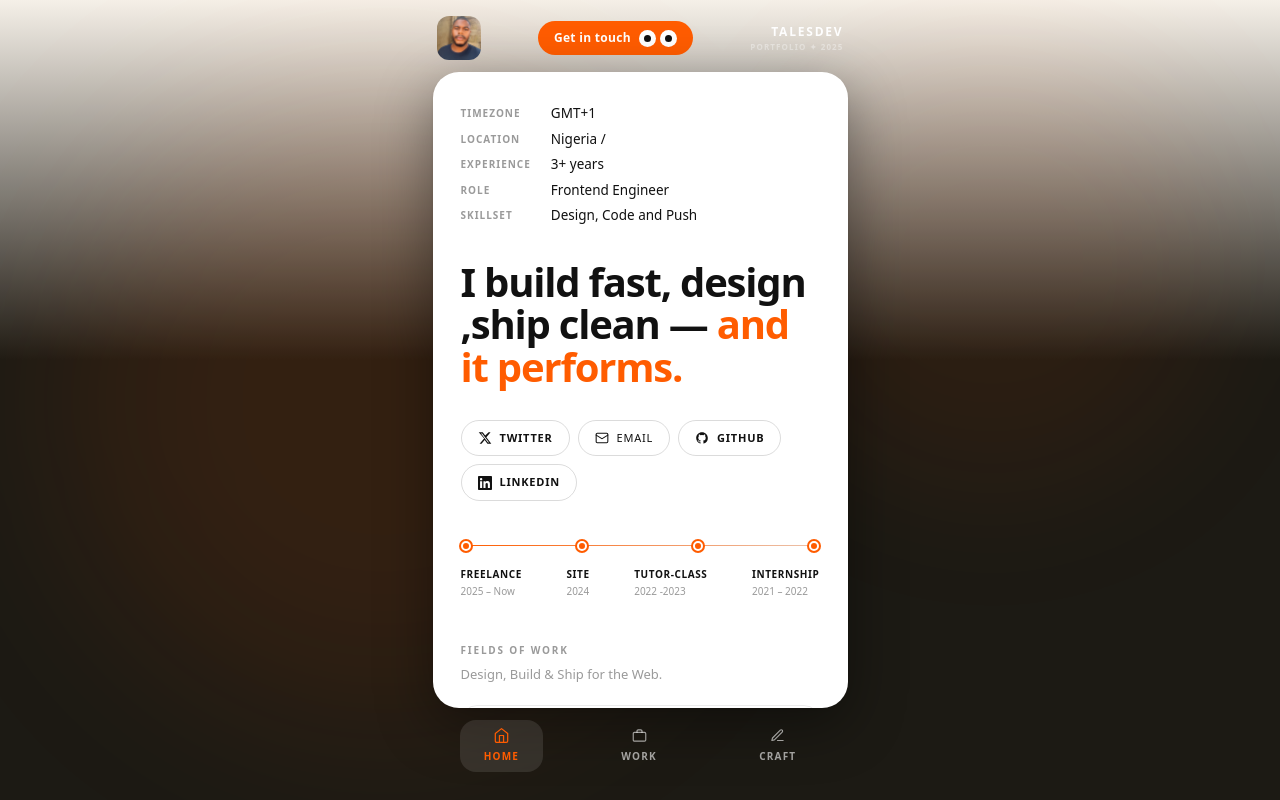
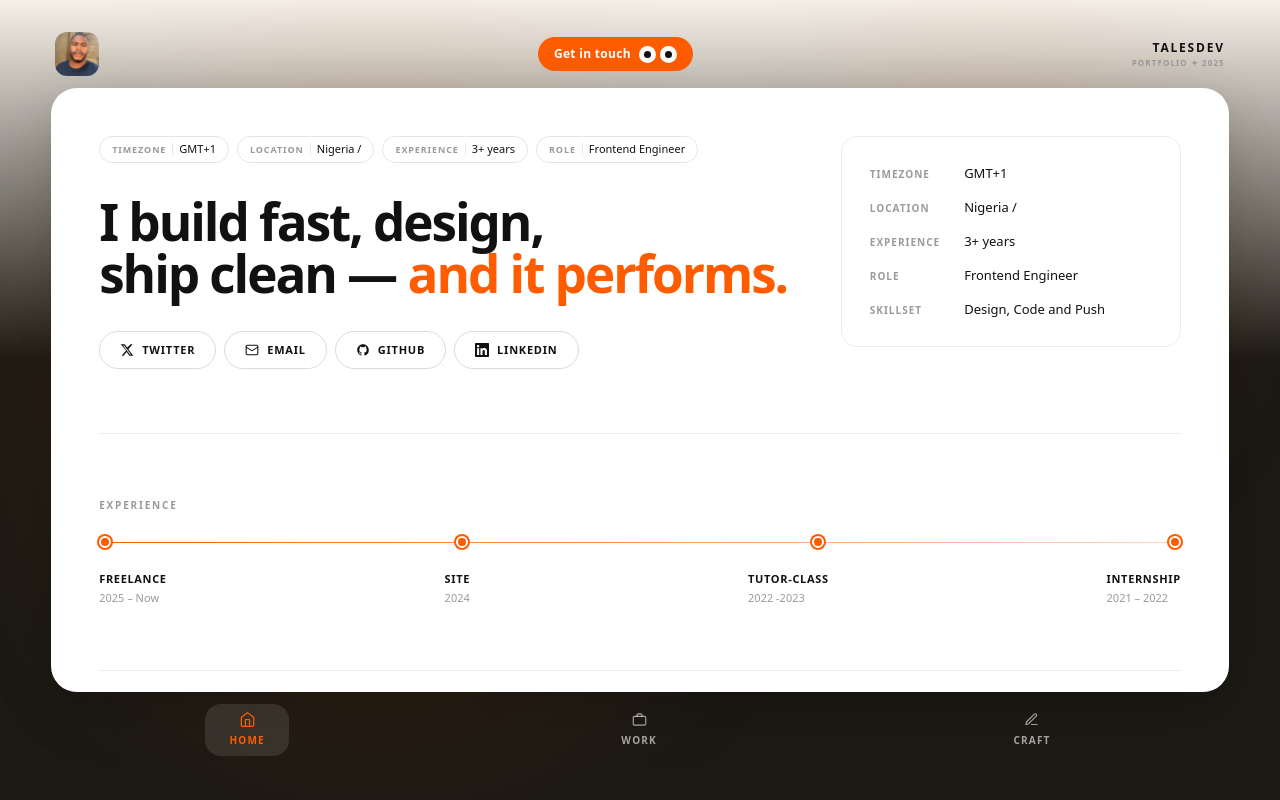
Before and after one commit to Talesoftoba/Tales, a Next.js app: page / in a window 1280 px wide. Built offline with nearby package versions, Linux system fonts and the light colour scheme.

Commit message:
desktop1

```diff
--- a/app/components/BottomNav.tsx
+++ b/app/components/BottomNav.tsx
@@ -31,7 +31,6 @@ export default function BottomNav() {
               }
             `}
           >
-            {/* icon — scale up active */}
             <span className={`transition-transform duration-200 ${active ? "scale-110" : ""}`}>
               <Icon />
             </span>
--- a/app/components/CardShell.tsx
+++ b/app/components/CardShell.tsx
@@ -8,46 +8,38 @@ export default function CardShell({ children }: { children: React.ReactNode }) {
     <>
       <style>{`
         #card::-webkit-scrollbar { display: none; }
+        .page-bg {
+          background: linear-gradient(to bottom, #F5F0E8 0%, #1C1A14 45%);
+        }
       `}</style>
 
-      <main
-        className="relative flex items-start justify-center min-h-screen overflow-hidden font-body pt-4 pb-4"
-        style={{ background: "linear-gradient(to bottom, #F5F0E8 0%, #1C1A14 45%)" }}
-      >
+      <main className="page-bg relative flex justify-center min-h-screen overflow-x-hidden font-body">
 
-        {/* background glows */}
+        {/* glows */}
         <div aria-hidden className="pointer-events-none fixed inset-0">
           <div className="absolute bottom-[10%] left-[5%] w-[50vw] h-[50vw] rounded-full bg-[#FF5C00]/10 blur-[90px]" />
           <div className="absolute top-[5%] right-[5%] w-[35vw] h-[35vw] rounded-full bg-[#FF5C00]/7 blur-[70px]" />
         </div>
 
-        {/* full column */}
-        <div
-          className="relative z-10 w-[min(415px,92vw)] flex flex-col"
-          style={{ height: "calc(100dvh - 2rem)" }}
+        {/* shared column — narrow on mobile, wider on desktop */}
+        <div className="relative z-10 w-[96vw] max-w-[520px] md:max-w-none md:w-[92vw] flex flex-col pt-4 pb-4 md:py-8"
+          style={{ height: "100dvh" }}
         >
-
-          {/* HEADER — text colors flipped for dark bg */}
-          <div className="shrink-0 flex items-center justify-between px-1 pb-3">
-            <div className="w-11 h-11 rounded-xl overflow-hidden relative shrink-0">
+          {/* header */}
+          <div className="flex-shrink-0 flex items-center justify-between px-1 pb-3">
+            <div className="w-11 h-11 rounded-xl overflow-hidden relative flex-shrink-0">
               <Image src="/avatar1.jpg" alt="Avatar" quality={100} fill className="object-cover" />
             </div>
-
             <ContactButton phone={META.phone} />
-
             <div className="text-right select-none pointer-events-none">
-              <p className="font-display text-[12px] font-extrabold tracking-[0.15em] uppercase text-white">
-                Talesdev
-              </p>
-              <p className="font-display text-[8px] font-bold tracking-[0.14em] uppercase text-white/40">
-                Portfolio ✦ 2025
-              </p>
+              <p className="font-display text-[12px] font-extrabold tracking-[0.15em] uppercase text-[#111111]">Talesdev</p>
+              <p className="font-display text-[8px] font-bold tracking-[0.14em] uppercase text-[#9A9A9A]">Portfolio ✦ 2025</p>
             </div>
           </div>
 
-          {/* WHITE CARD */}
+          {/* white card — scrolls internally on both mobile and desktop */}
           <div
-            className="flex-1 min-h-0 w-full bg-white rounded-[26px] shadow-[0_2px_4px_rgba(0,0,0,0.08),0_16px_56px_rgba(0,0,0,0.4)]"
+            className="flex-1 min-h-0 w-full bg-white rounded-[26px] shadow-[0_2px_4px_rgba(0,0,0,0.04),0_16px_56px_rgba(0,0,0,0.18)]"
             style={{ overflow: "hidden" }}
           >
             <div
@@ -59,17 +51,16 @@ export default function CardShell({ children }: { children: React.ReactNode }) {
                 msOverflowStyle: "none",
                 scrollbarWidth: "none",
               } as React.CSSProperties}
-              className="px-7 pt-8 pb-6"
+              className="px-7 pt-8 pb-6 md:px-12 md:pt-12"
             >
               {children}
             </div>
           </div>
 
-          {/* BOTTOM NAV — blends right into the dark bg */}
-          <div className="shrink-0">
+          {/* bottom nav */}
+          <div className="flex-shrink-0">
             <BottomNav />
           </div>
-
         </div>
 
       </main>
--- a/app/page.tsx
+++ b/app/page.tsx
@@ -1,16 +1,11 @@
 import { Fragment } from "react";
 import Link from "next/link";
 import CardShell from "./components/CardShell";
-import { IconX, IconMail, IconGithub, IconLinkedin} from "./components/icons";
+import { IconX, IconMail, IconGithub, IconLinkedin } from "./components/icons";
 import { META, TIMELINE, WORK } from "./lib/data";
 import {
-  SiReact,
-  SiNextdotjs,
-  SiTypescript,
-  SiFigma,
-  SiFramer,
-  SiTailwindcss,
-  SiGit,
+  SiReact, SiNextdotjs, SiTypescript, SiFigma,
+  SiFramer, SiTailwindcss, SiGit,
 } from "react-icons/si";
 
 const STACK = [
@@ -35,129 +30,75 @@ export default function Home() {
   return (
     <CardShell>
 
-      {/* info grid */}
-      <section
-        className="grid gap-y-1.75 gap-x-5 mb-9"
-        style={{ gridTemplateColumns: "auto 1fr" }}
-      >
-        {(
-          [
+      {/* ══════════════════════════════
+          MOBILE layout
+      ══════════════════════════════ */}
+      <div className="md:hidden">
+
+        <section className="grid gap-y-1.5 gap-x-5 mb-9" style={{ gridTemplateColumns: "auto 1fr" }}>
+          {([
             ["Timezone",   META.timezone  ],
             ["Location",   META.location  ],
             ["Experience", META.experience],
             ["Role",       META.role      ],
             ["Skillset",   META.skillset  ],
-          ] as [string, string][]
-        ).map(([k, v]) => (
+          ] as [string, string][]).map(([k, v]) => (
             <Fragment key={k}>
-            <span className="font-display text-[10px] font-bold tracking-widest uppercase text-[#9A9A9A] pt-0.5 whitespace-nowrap">
-              {k}
-            </span>
-            <span className="text-[13.5px] text-[#111111] leading-snug">
-              {v}
-            </span>
+              <span className="font-display text-[10px] font-bold tracking-widest uppercase text-[#9A9A9A] pt-0.5 whitespace-nowrap">{k}</span>
+              <span className="text-[13.5px] text-[#111111] leading-snug">{v}</span>
             </Fragment>
           ))}
         </section>
 
-      {/* headline */}
         <h1 className="font-display font-extrabold leading-[1.06] tracking-[-0.03em] text-[#111111] mb-8 text-[clamp(30px,8.5vw,40px)]">
-        I build fast, design ,ship clean —
+          I build fast, design, ship clean —
           <span className="text-[#FF5C00]"> and it performs.</span>
         </h1>
 
-      {/* CTA row */}
         <div className="flex items-center gap-2 flex-wrap mb-10">
-        <Link
-          href={META.twitter}
-          target="_blank"
-          rel="noopener noreferrer"
-          className="flex items-center gap-2 border border-black/[0.14] rounded-full px-4 py-2.25 font-display text-[11px]
-          font-bold tracking-[0.07em] uppercase text-[#111111] no-underline hover:border-[#FF5C00] hover:text-[#FF5C00]
-           hover:bg-[#FF5C00]/4 transition-all duration-200"
-        >
-          <IconX />
-          Twitter
+          {[
+            { href: META.twitter,           icon: <IconX />,        label: "Twitter",  target: true  },
+            { href: `mailto:${META.email}`, icon: <IconMail />,     label: "Email",    target: false },
+            { href: META.github,            icon: <IconGithub />,   label: "GitHub",   target: true  },
+            { href: META.linkedin,          icon: <IconLinkedin />, label: "LinkedIn", target: true  },
+          ].map(({ href, icon, label, target }) => (
+            <Link key={label} href={href} target={target ? "_blank" : undefined} rel={target ? "noopener noreferrer" : undefined}
+              className="flex items-center gap-2 border border-black/[0.14] rounded-full px-4 py-2 font-display text-[11px] font-bold tracking-[0.07em] uppercase text-[#111111] no-underline hover:border-[#FF5C00] hover:text-[#FF5C00] hover:bg-[#FF5C00]/4 transition-all duration-200">
+              {icon}{label}
             </Link>
-        <Link
-          href={`mailto:${META.email}`}
-          className="flex items-center gap-2 border border-black/[0.14] rounded-full px-4 py-2.25 font-display text-[11px] f
-          ont-bold tracking-[0.07em] uppercase text-[#111111] no-underline hover:border-[#FF5C00] hover:text-[#FF5C00] hover:bg-[#FF5C00]/4 transition-all duration-200"
-        >
-          <IconMail />
-          Email
-        </Link>
-        <Link
-          href={META.github}
-          target="_blank"
-          rel="noopener noreferrer"
-          className="flex items-center gap-2 border border-black/[0.14] rounded-full px-4 py-2.25 font-display
-          text-[11px] font-bold tracking-[0.07em] uppercase text-[#111111] no-underline hover:border-[#FF5C00]
-           hover:text-[#FF5C00] hover:bg-[#FF5C00]/4 transition-all duration-200"
-        >
-          <IconGithub />
-          GitHub
-        </Link>
-        <Link
-          href={META.linkedin}
-          target="_blank"
-          rel="noopener noreferrer"
-          className="flex items-center gap-2 border border-black/[0.14] rounded-full px-4 py-2.25 font-display text-[11px] font-bold tracking-[0.07em]
-           uppercase text-[#111111] no-underline hover:border-[#FF5C00] hover:text-[#FF5C00] hover:bg-[#FF5C00]/4 transition-all duration-200"
-        >
-          <IconLinkedin />
-          LinkedIn
-        </Link>
+          ))}
         </div>
 
-      {/* timeline */}
         <section className="mb-11">
           <div className="relative h-2.5 mb-4">
             <div className="absolute inset-0 flex items-center">
-            <div className="w-full h-px bg-black/10" />
-            <div className="absolute inset-0 flex items-center">
-              <div className="h-px bg-linear-to-r from-[#FF5C00] to-[#FF5C00]/25 w-full" />
-            </div>
+              <div className="h-px bg-gradient-to-r from-[#FF5C00] to-[#FF5C00]/25 w-full" />
             </div>
             <div className="absolute inset-0 flex justify-between items-center">
               {TIMELINE.map((_, i) => (
-              <span
-                key={i}
-                className="w-2.5 h-2.5 rounded-full bg-[#FF5C00] border-2 border-white shadow-[0_0_0_2px_#FF5C00]
-                 hover:scale-150 transition-transform duration-150 cursor-pointer"
-              />
+                <span key={i} className="w-2.5 h-2.5 rounded-full bg-[#FF5C00] border-2 border-white shadow-[0_0_0_2px_#FF5C00] hover:scale-150 transition-transform duration-150 cursor-pointer" />
               ))}
             </div>
           </div>
           <div className="flex justify-between">
             {TIMELINE.map(({ role, period }) => (
               <div key={role}>
-              <p className="font-display text-[10px] font-extrabold tracking-[0.06em] uppercase text-[#111111] mb-0.5">
-                {role}
-              </p>
+                <p className="font-display text-[10px] font-extrabold tracking-[0.06em] uppercase text-[#111111] mb-0.5">{role}</p>
                 <p className="font-body text-[10px] text-[#9A9A9A]">{period}</p>
               </div>
             ))}
           </div>
         </section>
 
-      {/* fields of work */}
         <section className="mb-11">
           <Label>Fields of Work</Label>
-        <p className="font-body text-[13px] text-[#9A9A9A] leading-relaxed mt-1.5 mb-5">
-           Design, Build & Ship for the Web.
-        </p>
+          <p className="font-body text-[13px] text-[#9A9A9A] leading-relaxed mt-1.5 mb-5">Design, Build & Ship for the Web.</p>
           <div className="flex flex-col gap-3.5">
             {WORK.map(({ title, tag, desc }) => (
-            <div
-              key={title}
-              className="border border-black/8 rounded-2xl p-5 hover:border-[#FF5C00] hover:-translate-y-px transition-all duration-200 cursor-pointer"
-            >
+              <div key={title} className="border border-black/8 rounded-2xl p-5 hover:border-[#FF5C00] hover:-translate-y-px transition-all duration-200 cursor-pointer">
                 <div className="flex items-start justify-between mb-2">
                   <p className="font-display text-[14.5px] font-bold text-[#111111]">{title}</p>
-                <span className="font-display text-[9px] font-bold tracking-[0.08em] uppercase text-[#FF5C00] bg-[#FF5C00]/8 px-2 py-0.5 rounded-full">
-                  {tag}
-                </span>
+                  <span className="font-display text-[9px] font-bold tracking-[0.08em] uppercase text-[#FF5C00] bg-[#FF5C00]/8 px-2 py-0.5 rounded-full flex-shrink-0 ml-2">{tag}</span>
                 </div>
                 <p className="font-body text-[12.5px] text-[#9A9A9A] leading-relaxed">{desc}</p>
               </div>
@@ -165,28 +106,136 @@ export default function Home() {
           </div>
         </section>
 
-      {/* tech stack */}
         <section className="mb-4">
           <Label>Tech Stack</Label>
           <div className="flex flex-wrap gap-2 mt-4">
             {STACK.map(({ name, Icon, color }) => (
-            <span
-              key={name}
-              className="flex items-center gap-2 font-display text-[10.5px] font-semibold tracking-[0.04em] px-3.5 py-1.5 rounded-full border
-               border-black/10 text-[#111111] hover:border-[#FF5C00] hover:text-[#FF5C00] hover:bg-[#FF5C00]/3 transition-all
-                duration-200 cursor-default group"
-            >
-              <Icon
-                size={13}
-                style={{ color }}
-                className="group-hover:scale-110 transition-transform duration-200"
-              />
+              <span key={name} className="flex items-center gap-2 font-display text-[10.5px] font-semibold tracking-[0.04em] px-3.5 py-1.5 rounded-full border border-black/10 text-[#111111] hover:border-[#FF5C00] hover:text-[#FF5C00] hover:bg-[#FF5C00]/3 transition-all duration-200 cursor-default group">
+                <Icon size={13} style={{ color }} className="group-hover:scale-110 transition-transform duration-200" />
                 {name}
               </span>
             ))}
           </div>
         </section>
+      </div>
 
+      {/* ══════════════════════════════
+          DESKTOP layout — full width, side by side
+      ══════════════════════════════ */}
+      <div className="hidden md:block">
+
+        {/* HERO: left = headline + links, right = info grid */}
+        <section className="grid grid-cols-[1fr_340px] gap-12 mb-16 pb-16 border-b border-black/8">
+          <div>
+            {/* info pills */}
+            <div className="flex flex-wrap gap-2 mb-8">
+              {([
+                ["Timezone", META.timezone], ["Location", META.location],
+                ["Experience", META.experience], ["Role", META.role],
+              ] as [string, string][]).map(([k, v]) => (
+                <span key={k} className="flex items-center gap-1.5 border border-black/10 rounded-full px-3 py-1">
+                  <span className="font-display text-[9px] font-bold tracking-widest uppercase text-[#9A9A9A]">{k}</span>
+                  <span className="w-px h-3 bg-black/10" />
+                  <span className="font-body text-[11px] text-[#111111]">{v}</span>
+                </span>
+              ))}
+            </div>
+
+            <h1 className="font-display font-extrabold leading-[1.02] tracking-[-0.04em] text-[#111111] mb-8" style={{ fontSize: "clamp(40px, 4vw, 62px)" }}>
+              I build fast, design,<br />ship clean —
+              <span className="text-[#FF5C00]"> and it performs.</span>
+            </h1>
+
+            <div className="flex items-center gap-2 flex-wrap">
+              {[
+                { href: META.twitter,           icon: <IconX />,        label: "Twitter",  target: true  },
+                { href: `mailto:${META.email}`, icon: <IconMail />,     label: "Email",    target: false },
+                { href: META.github,            icon: <IconGithub />,   label: "GitHub",   target: true  },
+                { href: META.linkedin,          icon: <IconLinkedin />, label: "LinkedIn", target: true  },
+              ].map(({ href, icon, label, target }) => (
+                <Link key={label} href={href} target={target ? "_blank" : undefined} rel={target ? "noopener noreferrer" : undefined}
+                  className="flex items-center gap-2 border border-black/[0.14] rounded-full px-5 py-2.5 font-display text-[11px] font-bold tracking-[0.07em] uppercase text-[#111111] no-underline hover:border-[#FF5C00] hover:text-[#FF5C00] hover:bg-[#FF5C00]/4 transition-all duration-200">
+                  {icon}{label}
+                </Link>
+              ))}
+            </div>
+          </div>
+
+          {/* right: full info grid */}
+          <div className="border border-black/8 rounded-2xl p-7 self-start">
+            <div className="grid gap-y-4 gap-x-6" style={{ gridTemplateColumns: "auto 1fr" }}>
+              {([
+                ["Timezone",   META.timezone  ],
+                ["Location",   META.location  ],
+                ["Experience", META.experience],
+                ["Role",       META.role      ],
+                ["Skillset",   META.skillset  ],
+              ] as [string, string][]).map(([k, v]) => (
+                <Fragment key={k}>
+                  <span className="font-display text-[10px] font-bold tracking-widest uppercase text-[#9A9A9A] pt-0.5 whitespace-nowrap">{k}</span>
+                  <span className="text-[13px] text-[#111111] leading-snug">{v}</span>
+                </Fragment>
+              ))}
+            </div>
+          </div>
+        </section>
+
+        {/* TIMELINE */}
+        <section className="mb-16 pb-16 border-b border-black/8">
+          <Label>Experience</Label>
+          <div className="relative h-2.5 my-6">
+            <div className="absolute inset-0 flex items-center">
+              <div className="h-px bg-gradient-to-r from-[#FF5C00] to-[#FF5C00]/25 w-full" />
+            </div>
+            <div className="absolute inset-0 flex justify-between items-center">
+              {TIMELINE.map((_, i) => (
+                <span key={i} className="w-3 h-3 rounded-full bg-[#FF5C00] border-2 border-white shadow-[0_0_0_2px_#FF5C00] hover:scale-150 transition-transform duration-150 cursor-pointer" />
+              ))}
+            </div>
+          </div>
+          <div className="flex justify-between">
+            {TIMELINE.map(({ role, period }) => (
+              <div key={role}>
+                <p className="font-display text-[11px] font-extrabold tracking-[0.06em] uppercase text-[#111111] mb-0.5">{role}</p>
+                <p className="font-body text-[11px] text-[#9A9A9A]">{period}</p>
+              </div>
+            ))}
+          </div>
+        </section>
+
+        {/* FIELDS OF WORK + STACK side by side */}
+        <section className="grid grid-cols-[1fr_280px] gap-12 mb-8">
+          <div>
+            <Label>Fields of Work</Label>
+            <p className="font-body text-[13px] text-[#9A9A9A] leading-relaxed mt-1.5 mb-6">Design, Build & Ship for the Web.</p>
+            <div className="grid grid-cols-2 gap-4">
+              {WORK.map(({ title, tag, desc }) => (
+                <div key={title} className="border border-black/8 rounded-2xl p-5 hover:border-[#FF5C00] hover:-translate-y-px transition-all duration-200 cursor-pointer">
+                  <div className="flex items-start justify-between mb-2">
+                    <p className="font-display text-[14px] font-bold text-[#111111]">{title}</p>
+                    <span className="font-display text-[9px] font-bold tracking-[0.08em] uppercase text-[#FF5C00] bg-[#FF5C00]/8 px-2 py-0.5 rounded-full flex-shrink-0 ml-2">{tag}</span>
+                  </div>
+                  <p className="font-body text-[12px] text-[#9A9A9A] leading-relaxed">{desc}</p>
+                </div>
+              ))}
+            </div>
+          </div>
+
+          {/* Tech stack stacked on the right */}
+          <div>
+            <Label>Tech Stack</Label>
+            <div className="flex flex-col gap-2 mt-4">
+              {STACK.map(({ name, Icon, color }) => (
+                <span key={name} className="flex items-center gap-3 font-display text-[11px] font-semibold tracking-[0.04em] px-4 py-2.5 rounded-xl border border-black/10 text-[#111111] hover:border-[#FF5C00] hover:text-[#FF5C00] hover:bg-[#FF5C00]/3 transition-all duration-200 cursor-default group">
+                  <Icon size={14} style={{ color }} className="group-hover:scale-110 transition-transform duration-200" />
+                  {name}
+                </span>
+              ))}
+            </div>
+          </div>
+        </section>
+
+      </div>
     </CardShell>
   );
 }
```
Also changed, not shown: app/components/DesktopNav.tsx (added, +35 -0 lines), app/craft/page.tsx (+27 -13 lines), app/work/page.tsx (+47 -34 lines). Lines whose indentation alone changed are shown as unchanged.
